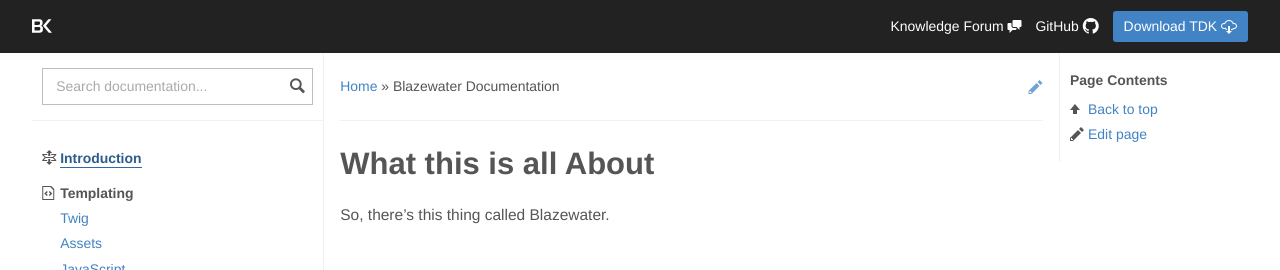
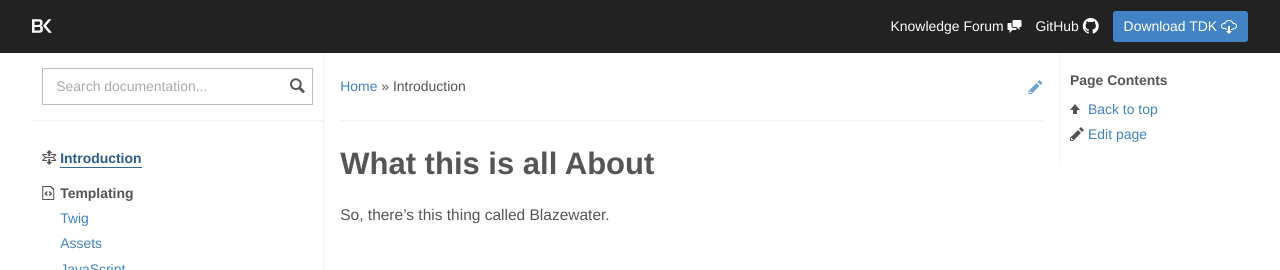
Before and after one commit to skoroth-kw/dockit, a Jekyll site: the page built from introduction/index.md, in a window 1280 px wide. Shown: the top 270 px of the page. Built offline with Jekyll 4.4.1, drawn with Linux system fonts in a browser that asks for light colours; nearby versions of some CDN libraries.

Commit message:
Updated index.md

```diff
--- a/introduction/index.md
+++ b/introduction/index.md
@@ -1,6 +1,6 @@
 ---
 layout: doc
-title: Blazewater Documentation
+title: Introduction
 published: true
 ---
 
```
